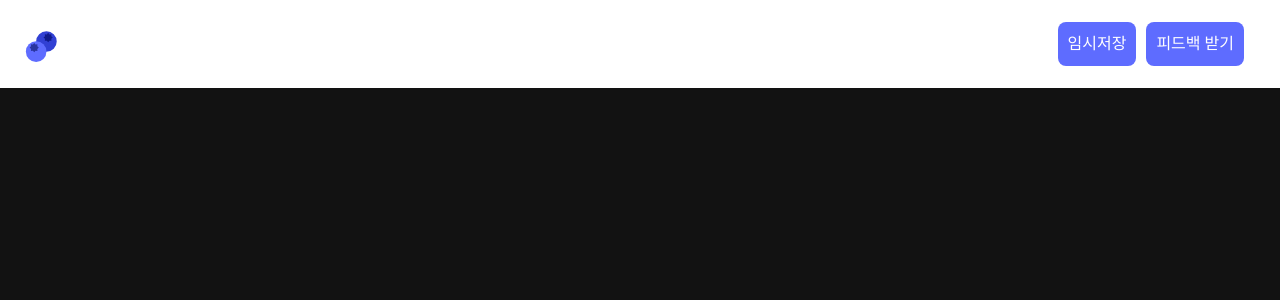
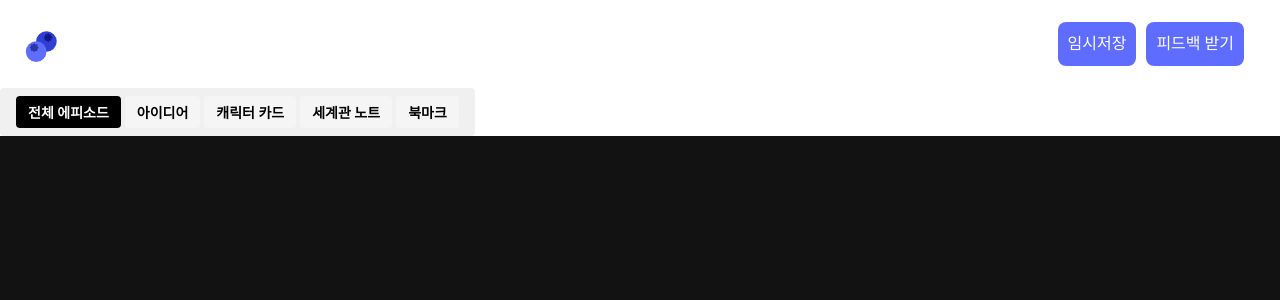
Before and after one commit to songye38/betareader, a Next.js app: page /test in a window 1280 px wide. Shown: the top 300 px of the page. Built offline with nearby package versions, Linux system fonts and the light colour scheme; no server answers; a web font is replaced by a local one.

Commit message:
FEAT 글쓰기 화면에 메인 floating btn 추가

```diff
--- a/pages/test.js
+++ b/pages/test.js
@@ -1,15 +1,43 @@
+import React, { useState } from 'react';
+import WritingFloatingBtn from '@/components/Buttons/WritingFloatingBtn';
+import Navbar from '@/components/NavBar';
+import NavMainSection from '@/components/NavMainSection';
 
-import Navbar from "@/components/NavBar";
-import NavMainSection from "@/components/NavMainSection";
+const WritingFloatingMenu = () => {
+  const [activeTitle, setActiveTitle] = useState('전체 에피소드'); // 기본 선택값
 
-
-const TestPage = () => {
+  const titles = ['전체 에피소드', '아이디어', '캐릭터 카드', '세계관 노트', '북마크'];
 
   return (
     <div>
-       <Navbar customNavComponent={<NavMainSection />} />
+        <Navbar customNavComponent={<NavMainSection />} />
+        <div
+            style={{
+            width: 'auto',
+            height: '100%',
+            paddingLeft: 16,
+            paddingRight: 16,
+            paddingTop: 8,
+            paddingBottom: 8,
+            background: '#F0F0F0',
+            borderRadius: 4,
+            justifyContent: 'flex-start',
+            alignItems: 'center',
+            gap: 4,
+            display: 'inline-flex',
+            }}
+        >
+            {titles.map((title) => (
+            <WritingFloatingBtn
+                key={title}
+                title={title}
+                isActive={activeTitle === title}
+                onClick={() => setActiveTitle(title)}
+            />
+            ))}
+        </div>
     </div>
   );
 };
 
-export default TestPage;
+export default WritingFloatingMenu;
--- /dev/null
+++ b/src/components/Buttons/WritingFloatingBtn.jsx
@@ -0,0 +1,30 @@
+const WritingFloatingBtn = ({ title, isActive, onClick }) => {
+    return (
+      <div
+        onClick={onClick}
+        style={{
+          padding: '6px 12px',
+          background: isActive ? 'black' : '#F5F5F5',
+          borderRadius: 4,
+          cursor: 'pointer',
+          display: 'flex',
+          alignItems: 'center',
+          justifyContent: 'center',
+        }}
+      >
+        <div
+          style={{
+            color: isActive ? 'white' : 'black',
+            fontSize: 14,
+            fontFamily: 'Pretendard',
+            fontWeight: '600',
+            wordWrap: 'break-word',
+          }}
+        >
+          {title}
+        </div>
+      </div>
+    );
+  };
+
+  export default WritingFloatingBtn;
```
